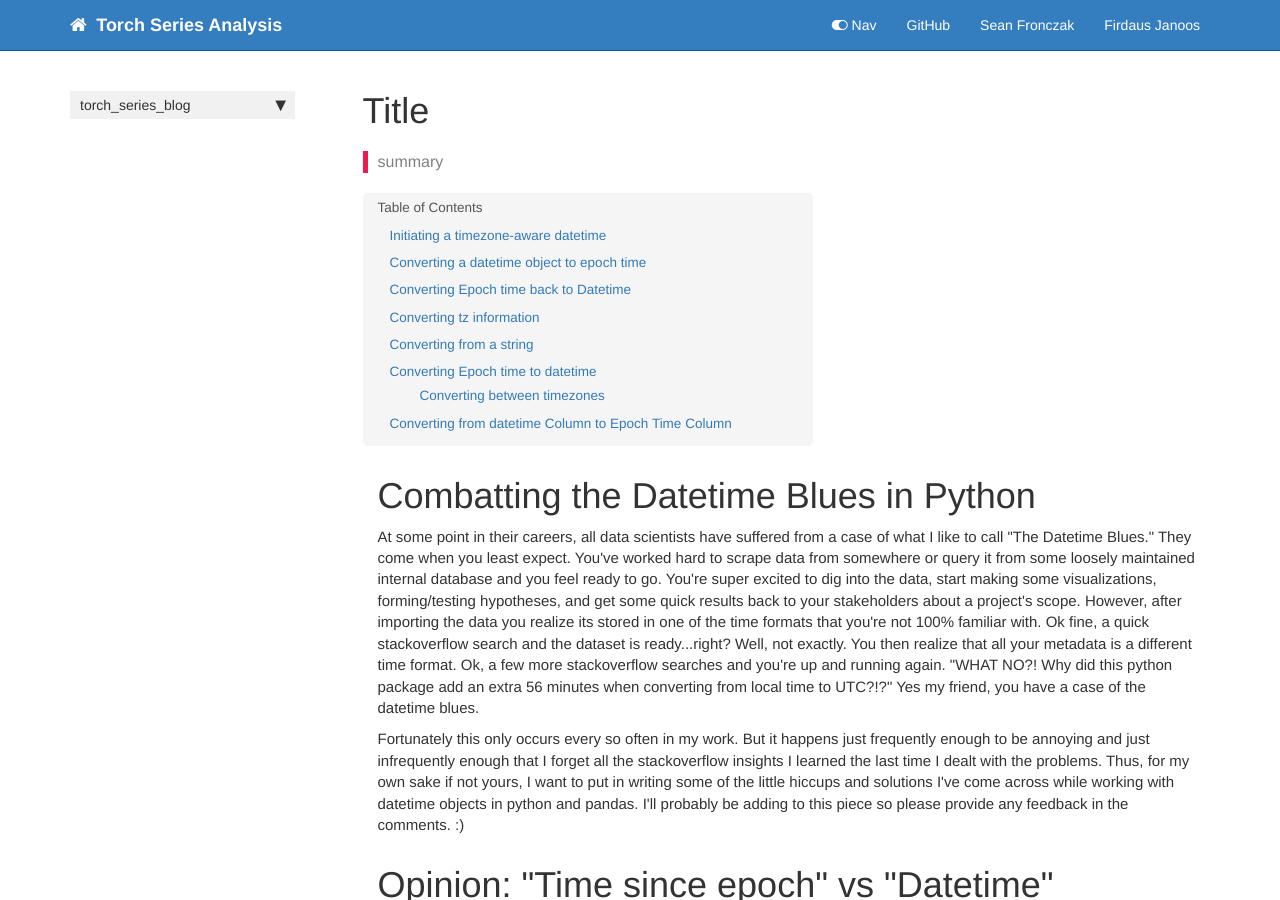
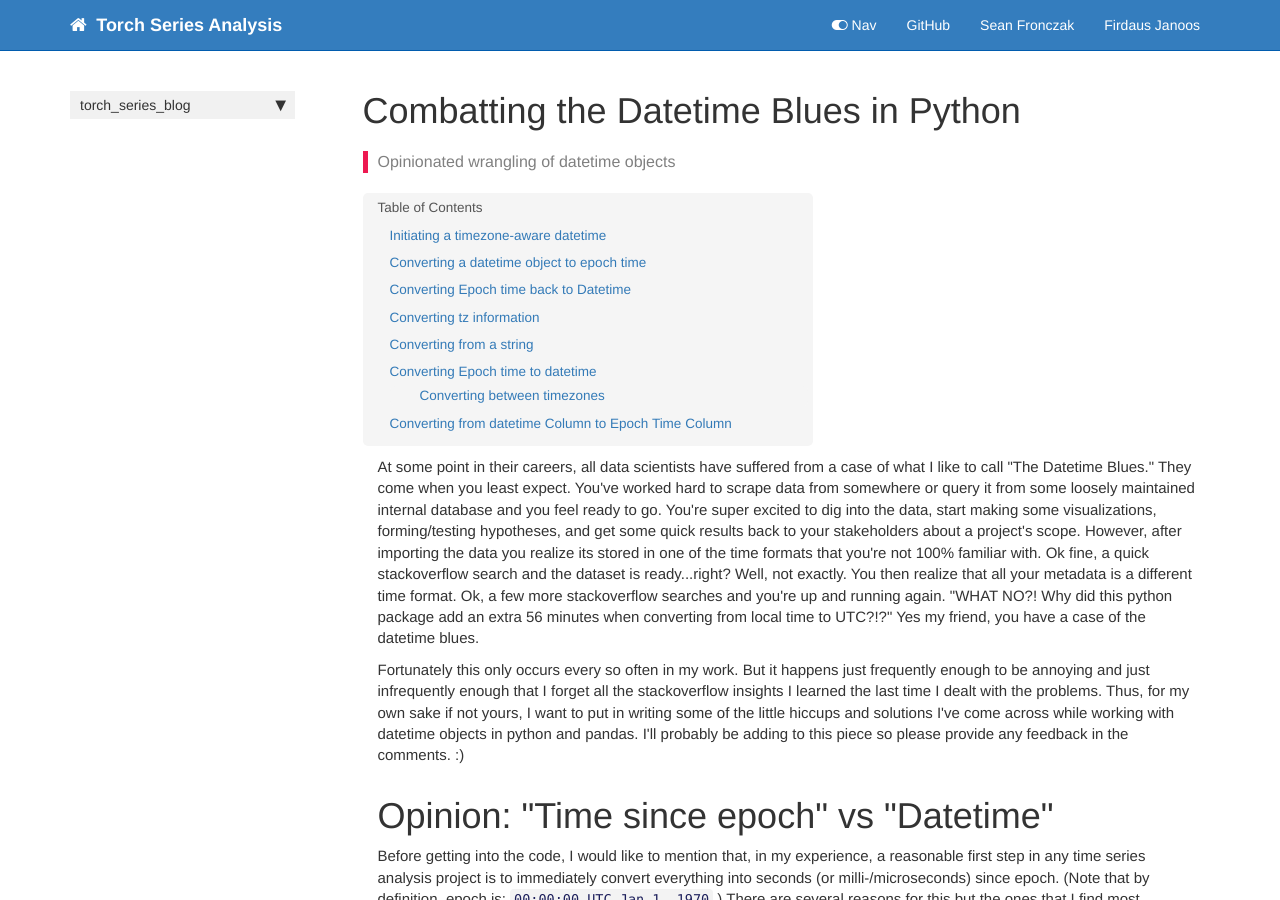
Before and after one commit to seanczak/torch_series_blog, a Jekyll site: the page built from docs/dealing_with_datetime.html, in a window 1280 px wide and 900 px high. Built offline with Jekyll 4.4.1, drawn with Linux system fonts in a browser that asks for light colours; nearby versions of some CDN libraries; a script that is not in the unit is left out; comment, search, counter and statistics services are not loaded.

Commit message:
datetime title

```diff
--- a/docs/_data/sidebars/home_sidebar.yml
+++ b/docs/_data/sidebars/home_sidebar.yml
@@ -13,7 +13,7 @@ entries:
       title: Hello function
       url: /hello
     - output: web,pdf
-      title: Title
+      title: Combatting the Datetime Blues in Python
       url: /dealing_with_datetime
     - output: web,pdf
       title: practice doc
--- a/docs/dealing_with_datetime.html
+++ b/docs/dealing_with_datetime.html
@@ -1,12 +1,12 @@
 ---
 
-title: Title
+title: Combatting the Datetime Blues in Python
 
 keywords: fastai
 sidebar: home_sidebar
 
-summary: "summary"
-description: "summary"
+summary: "Opinionated wrangling of datetime objects"
+description: "Opinionated wrangling of datetime objects"
 ---
 <!--
 
@@ -29,7 +29,7 @@ description: "summary"
 
 <div class="cell border-box-sizing text_cell rendered"><div class="inner_cell">
 <div class="text_cell_render border-box-sizing rendered_html">
-<h1 id="Combatting-the-Datetime-Blues-in-Python">Combatting the Datetime Blues in Python<a class="anchor-link" href="#Combatting-the-Datetime-Blues-in-Python"> </a></h1><p>At some point in their careers, all data scientists have suffered from a case of what I like to call "The Datetime Blues."  They come when you least expect. You've worked hard to scrape data from somewhere or query it from some loosely maintained internal database and you feel ready to go. You're super excited to dig into the data, start making some visualizations, forming/testing hypotheses, and get some quick results back to your stakeholders about a project's scope.  However, after importing the data you realize its stored in one of the time formats that you're not 100% familiar with. Ok fine, a quick stackoverflow search and the dataset is ready...right?  Well, not exactly. You then realize that all your metadata is a different time format. Ok, a few more stackoverflow searches and you're up and running again.  "WHAT NO?! Why did this python package add an extra 56 minutes when converting from local time to UTC?!?"  Yes my friend, you have a case of the datetime blues.</p>
+<p>At some point in their careers, all data scientists have suffered from a case of what I like to call "The Datetime Blues."  They come when you least expect. You've worked hard to scrape data from somewhere or query it from some loosely maintained internal database and you feel ready to go. You're super excited to dig into the data, start making some visualizations, forming/testing hypotheses, and get some quick results back to your stakeholders about a project's scope.  However, after importing the data you realize its stored in one of the time formats that you're not 100% familiar with. Ok fine, a quick stackoverflow search and the dataset is ready...right?  Well, not exactly. You then realize that all your metadata is a different time format. Ok, a few more stackoverflow searches and you're up and running again.  "WHAT NO?! Why did this python package add an extra 56 minutes when converting from local time to UTC?!?"  Yes my friend, you have a case of the datetime blues.</p>
 <p>Fortunately this only occurs every so often in my work. But it happens just frequently enough to be annoying and just infrequently enough that I forget all the stackoverflow insights I learned the last time I dealt with the problems.  Thus, for my own sake if not yours, I want to put in writing some of the little hiccups and solutions I've come across while working with datetime objects in python and pandas.  I'll probably be adding to this piece so please provide any feedback in the comments. :)</p>
 
 </div>
--- a/docs/sidebar.json
+++ b/docs/sidebar.json
@@ -2,7 +2,7 @@
   "torch_series_blog": {
     "Overview": "/",
     "Hello function": "/hello",
-    "Title": "/dealing_with_datetime",
+    "Combatting the Datetime Blues in Python": "/dealing_with_datetime",
     "practice doc": "/practice"
   }
 }
```
Also changed, not shown: 1 other file.
